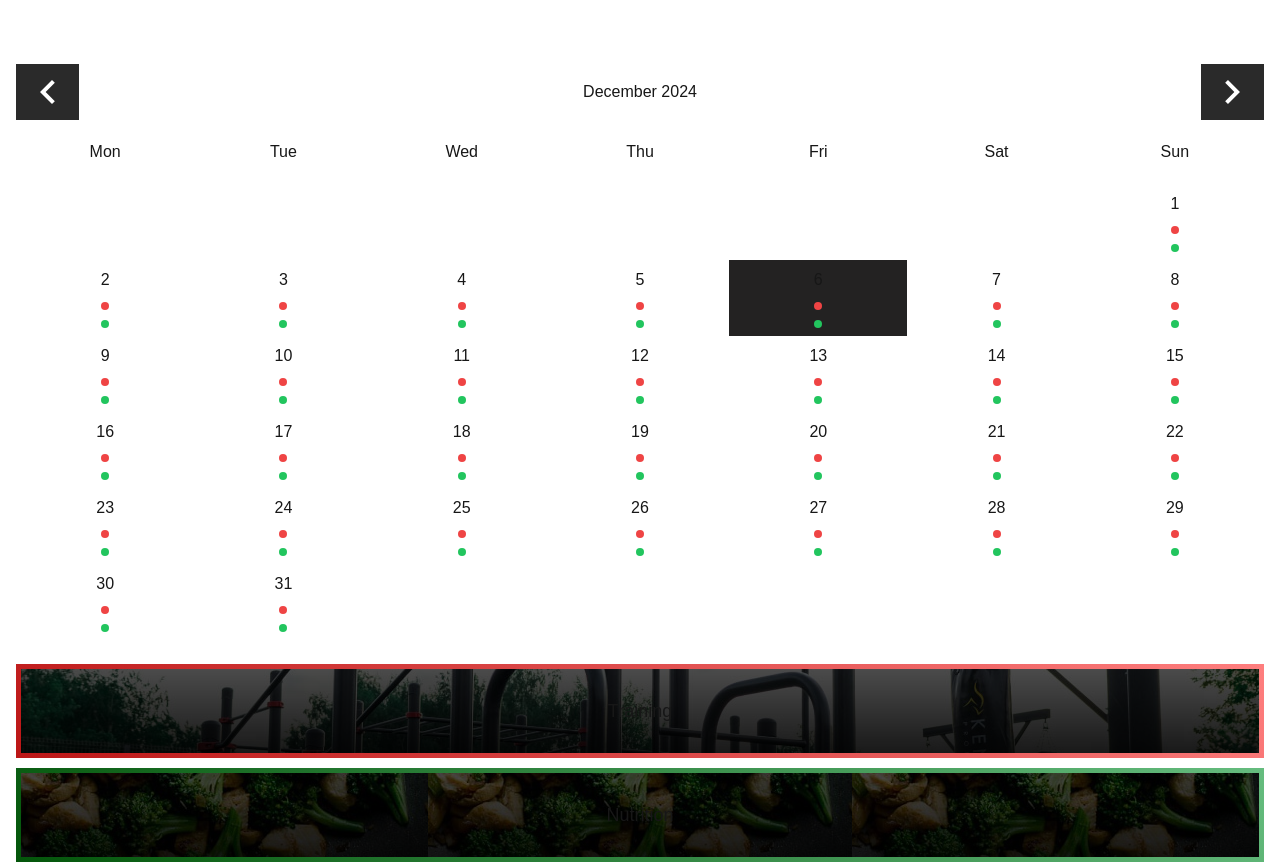
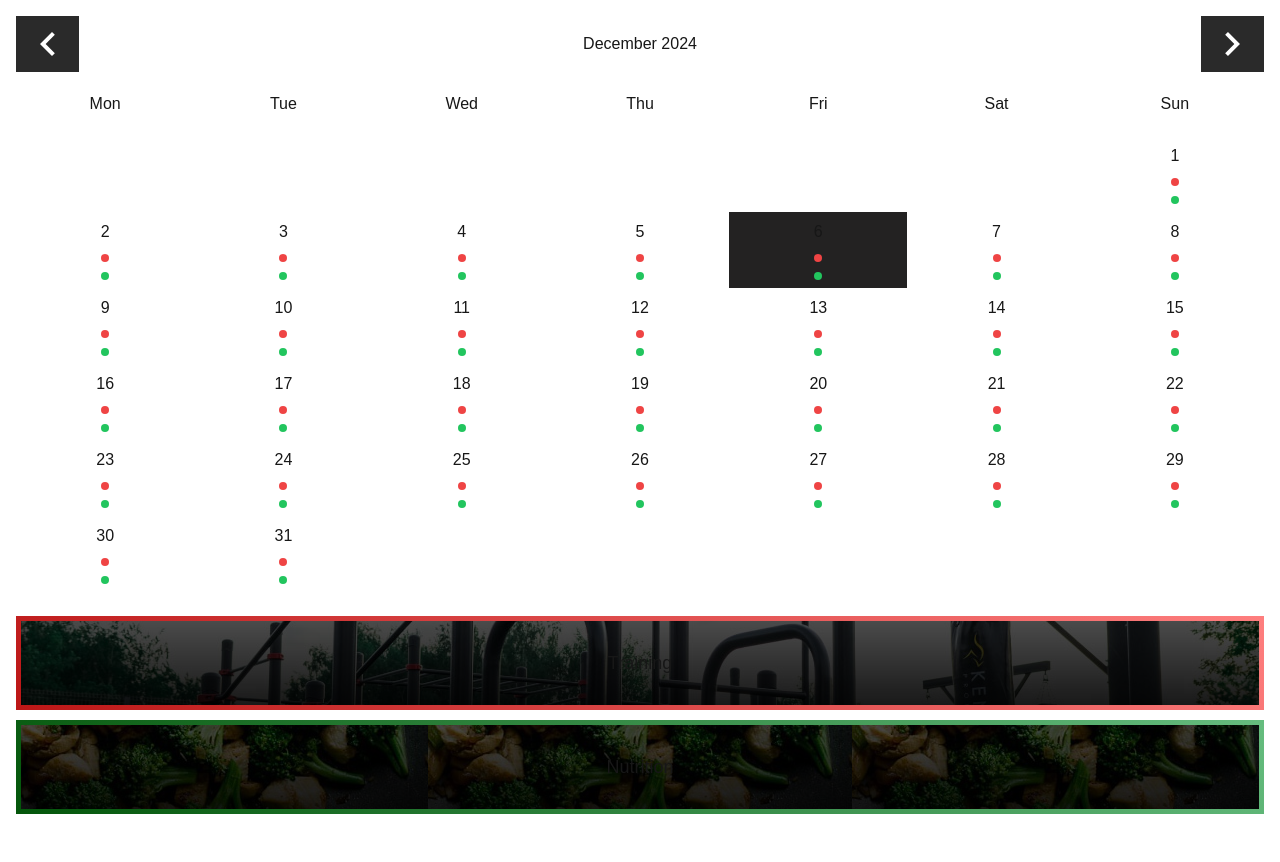
Before and after one commit to Techoplite/arete, a Next.js app: page / in a window 1280 px wide. After the commit the page ends 814 px from the top, so only its background shows below. Built offline with nearby package versions, Linux system fonts and the light colour scheme.

Commit message:
Reduce layout vertical padding

```diff
--- a/src/app/layout.tsx
+++ b/src/app/layout.tsx
@@ -43,7 +43,7 @@ export default function RootLayout({
       <body
         className={`${geistSans.variable} ${geistMono.variable} antialiased`}
       >
-        <div className="h-full px-4 py-16 flex flex-col gap-[20px]">
+        <div className="h-full px-4 py-4 flex flex-col gap-[20px]">
           {children}
         </div>
       </body>
```
